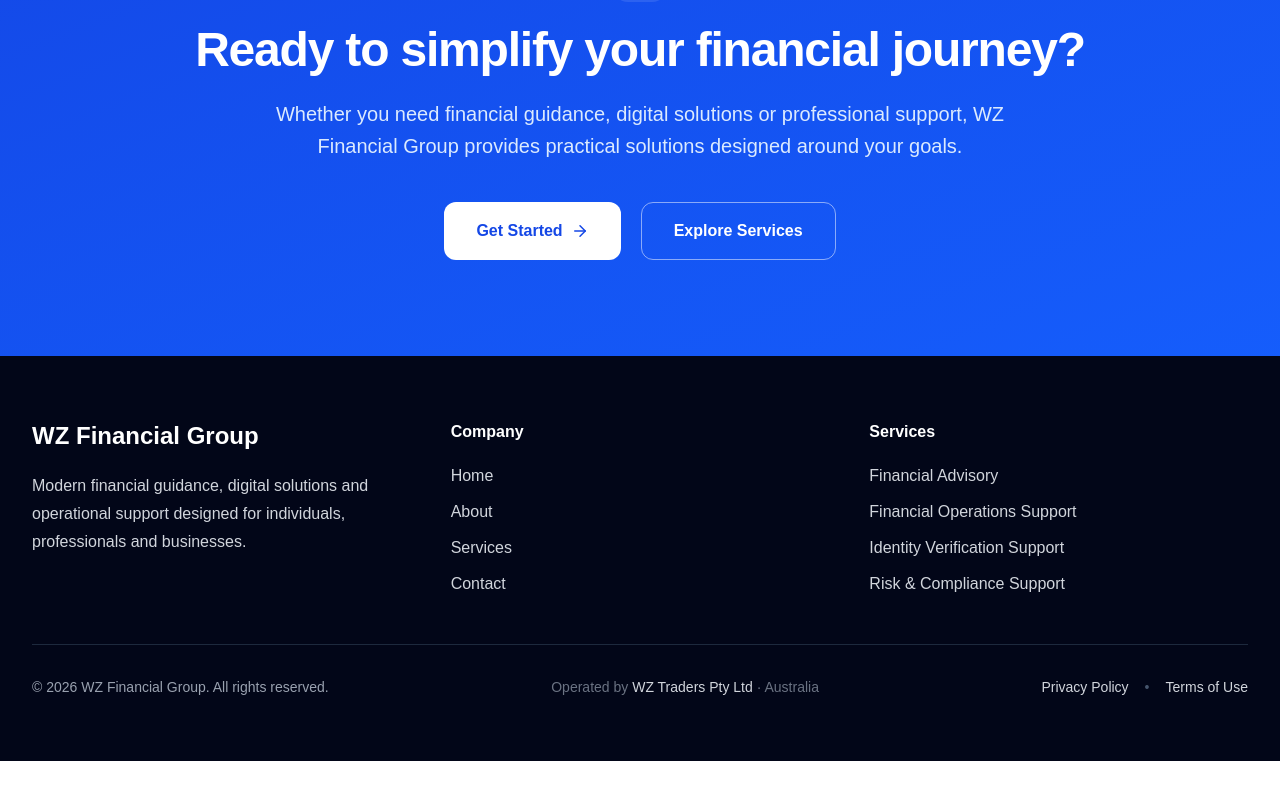
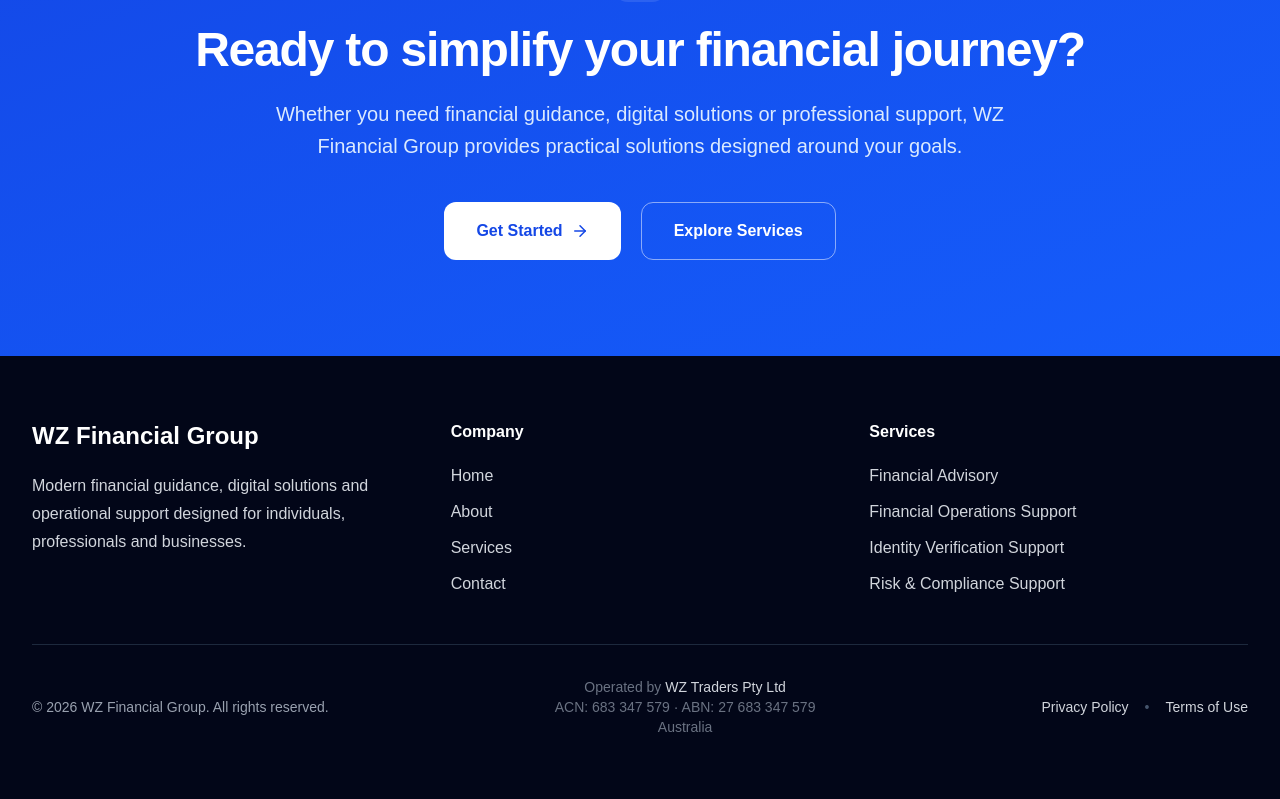
Before and after one commit to wztraders9-cmyk/wz-financial-group-website, a Next.js app: page / in a window 1280 px wide. Shown: the part 4292-5091 px from the top of the page. Before the commit the page ends 5053 px from the top, so only its background shows below. Built offline with nearby package versions, Linux system fonts and the light colour scheme.

Commit message:
Add company identifiers to footer

```diff
--- a/app/components/Footer.tsx
+++ b/app/components/Footer.tsx
@@ -71,13 +71,16 @@ export default function Footer() {
           </p>
 
           {/* Center */}
-          <p className="text-sm text-gray-500 text-center">
-            Operated by{" "}
-            <span className="font-medium text-gray-300">
-              WZ Traders Pty Ltd
-            </span>{" "}
-            · Australia
-          </p>
+<p className="text-sm text-gray-500 text-center">
+  Operated by{" "}
+  <span className="font-medium text-gray-300">
+    WZ Traders Pty Ltd
+  </span>
+  <br />
+  ACN: 683 347 579 · ABN: 27 683 347 579
+  <br />
+  Australia
+</p>
 
           {/* Right */}
           <div className="flex items-center gap-4 text-sm">
```
